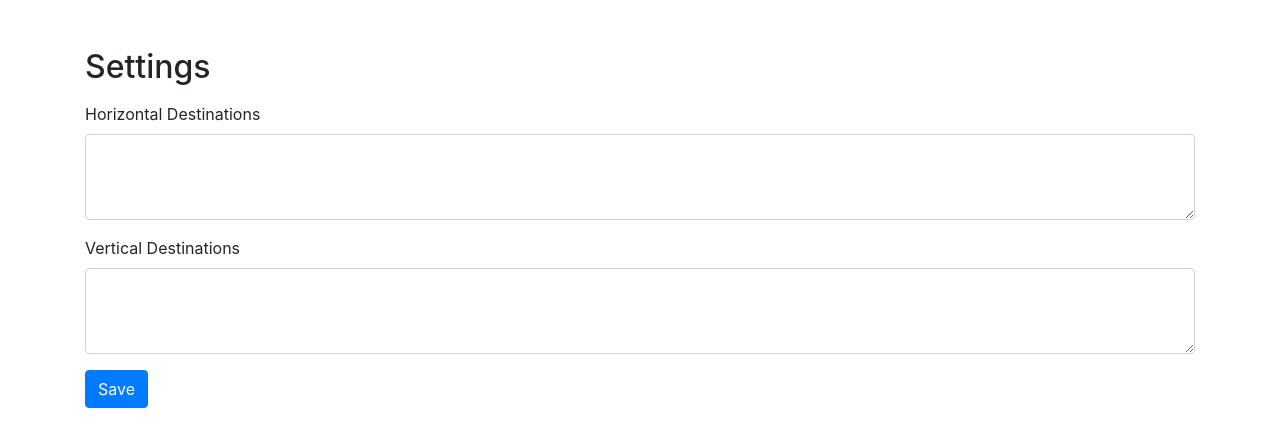
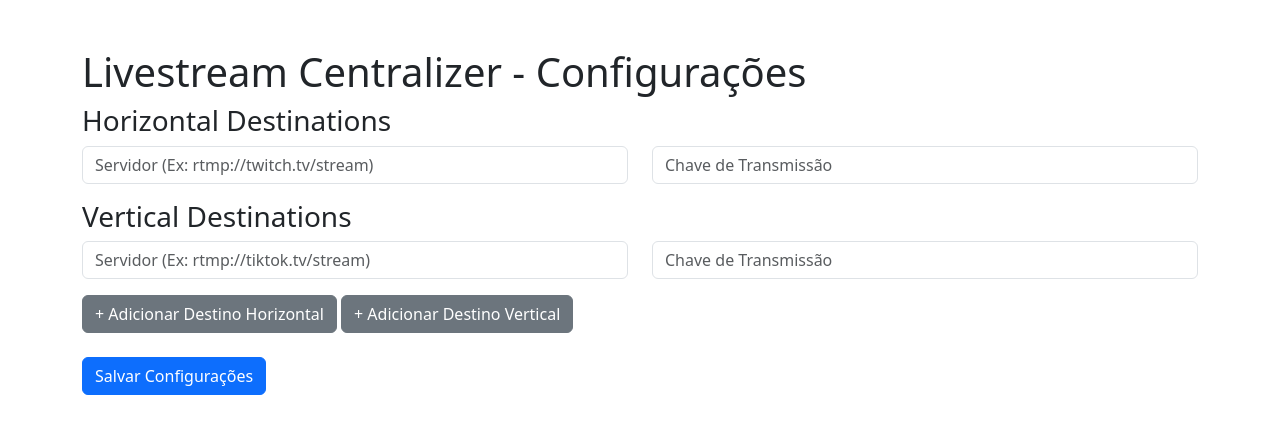
Before and after one commit to vandersoncurty/livestream-centralizer, a Flask app: page /settings in a window 1280 px wide. Shown: the top 447 px of the page. Run offline with Flask 3, Linux system fonts and the light colour scheme; the visitor is signed in with stand-in values (Sample User, id 1); some libraries are stand-ins or nearby versions.

Commit message:
refactor: enhance settings page for horizontal and vertical destinations

```diff
--- a/backend/app.py
+++ b/backend/app.py
@@ -1,5 +1,5 @@
 import os
-from flask import Flask, render_template, request, redirect, url_for, session, jsonify
+from flask import Flask, render_template, request, redirect, url_for, session
 from flask_sqlalchemy import SQLAlchemy
 
 app = Flask(__name__)
@@ -50,21 +50,39 @@ def settings():
         return redirect(url_for('login'))
 
     if request.method == 'POST':
-        horizontal_destinations = request.form['horizontal_destinations']
-        vertical_destinations = request.form['vertical_destinations']
+        # Processa os destinos horizontais
+        horizontal_servers = request.form.getlist('horizontal_server[]')
+        horizontal_keys = request.form.getlist('horizontal_key[]')
 
+        horizontal_destinations = []
+        for server, key in zip(horizontal_servers, horizontal_keys):
+            horizontal_destinations.append(f"{server} - {key}")
+
+        horizontal_destinations_str = "\n".join(horizontal_destinations)
+
+        # Processa os destinos verticais
+        vertical_servers = request.form.getlist('vertical_server[]')
+        vertical_keys = request.form.getlist('vertical_key[]')
+
+        vertical_destinations = []
+        for server, key in zip(vertical_servers, vertical_keys):
+            vertical_destinations.append(f"{server} - {key}")
+
+        vertical_destinations_str = "\n".join(vertical_destinations)
+
+        # Atualiza ou cria os registros de destinos no banco de dados
         horizontal_config = Config.query.filter_by(stream_type='horizontal').first()
         if horizontal_config:
-            horizontal_config.destinations = horizontal_destinations
+            horizontal_config.destinations = horizontal_destinations_str
         else:
-            new_config = Config(stream_type='horizontal', destinations=horizontal_destinations)
+            new_config = Config(stream_type='horizontal', destinations=horizontal_destinations_str)
             db.session.add(new_config)
 
         vertical_config = Config.query.filter_by(stream_type='vertical').first()
         if vertical_config:
-            vertical_config.destinations = vertical_destinations
+            vertical_config.destinations = vertical_destinations_str
         else:
-            new_config = Config(stream_type='vertical', destinations=vertical_destinations)
+            new_config = Config(stream_type='vertical', destinations=vertical_destinations_str)
             db.session.add(new_config)
 
         db.session.commit()
@@ -75,6 +93,9 @@ def settings():
 
     return render_template('settings.html', horizontal=horizontal_config, vertical=vertical_config)
 
+
+# Iniciar o contexto da aplicação para a criação do banco de dados
 if __name__ == "__main__":
-    db.create_all()  # Cria as tabelas se ainda não existirem
+    with app.app_context():
+        db.create_all()  # Cria as tabelas se ainda não existirem
     app.run(host='0.0.0.0', port=5000)
--- a/backend/templates/settings.html
+++ b/backend/templates/settings.html
@@ -1,16 +1,63 @@
-{% extends 'layout.html' %}
+<!DOCTYPE html>
+<html lang="en">
+<head>
+    <meta charset="UTF-8">
+    <meta name="viewport" content="width=device-width, initial-scale=1.0">
+    <title>Livestream Centralizer - Settings</title>
+    <link href="https://cdn.jsdelivr.net/npm/bootstrap@5.3.0-alpha1/dist/css/bootstrap.min.css" rel="stylesheet">
+    <script src="https://code.jquery.com/jquery-3.6.0.min.js"></script>
+</head>
+<body>
+    <div class="container mt-5">
+        <h1>Livestream Centralizer - Configurações</h1>
+        <form method="POST">
+            <div id="horizontalDestinations">
+                <h3>Horizontal Destinations</h3>
+                <div class="destination-entry">
+                    <div class="row mb-3">
+                        <div class="col">
+                            <input type="text" name="horizontal_server[]" class="form-control" placeholder="Servidor (Ex: rtmp://twitch.tv/stream)" required>
+                        </div>
+                        <div class="col">
+                            <input type="text" name="horizontal_key[]" class="form-control" placeholder="Chave de Transmissão" required>
+                        </div>
+                    </div>
+                </div>
+            </div>
 
-{% block content %}
-    <h2 class="mt-5">Settings</h2>
-    <form method="POST" class="mt-3">
-        <div class="form-group">
-            <label for="horizontal_destinations">Horizontal Destinations</label>
-            <textarea class="form-control" name="horizontal_destinations" rows="3">{{ horizontal.destinations if horizontal else '' }}</textarea>
-        </div>
-        <div class="form-group">
-            <label for="vertical_destinations">Vertical Destinations</label>
-            <textarea class="form-control" name="vertical_destinations" rows="3">{{ vertical.destinations if vertical else '' }}</textarea>
-        </div>
-        <button type="submit" class="btn btn-primary">Save</button>
-    </form>
-{% endblock %}
+            <div id="verticalDestinations">
+                <h3>Vertical Destinations</h3>
+                <div class="destination-entry">
+                    <div class="row mb-3">
+                        <div class="col">
+                            <input type="text" name="vertical_server[]" class="form-control" placeholder="Servidor (Ex: rtmp://tiktok.tv/stream)" required>
+                        </div>
+                        <div class="col">
+                            <input type="text" name="vertical_key[]" class="form-control" placeholder="Chave de Transmissão" required>
+                        </div>
+                    </div>
+                </div>
+            </div>
+
+            <button type="button" class="btn btn-secondary" id="addHorizontal">+ Adicionar Destino Horizontal</button>
+            <button type="button" class="btn btn-secondary" id="addVertical">+ Adicionar Destino Vertical</button>
+
+            <div class="mt-4">
+                <button type="submit" class="btn btn-primary">Salvar Configurações</button>
+            </div>
+        </form>
+    </div>
+
+    <script>
+        $(document).ready(function() {
+            $('#addHorizontal').click(function() {
+                $('#horizontalDestinations').append('<div class="row mb-3 destination-entry"><div class="col"><input type="text" name="horizontal_server[]" class="form-control" placeholder="Servidor (Ex: rtmp://twitch.tv/stream)" required></div><div class="col"><input type="text" name="horizontal_key[]" class="form-control" placeholder="Chave de Transmissão" required></div></div>');
+            });
+
+            $('#addVertical').click(function() {
+                $('#verticalDestinations').append('<div class="row mb-3 destination-entry"><div class="col"><input type="text" name="vertical_server[]" class="form-control" placeholder="Servidor (Ex: rtmp://tiktok.tv/stream)" required></div><div class="col"><input type="text" name="vertical_key[]" class="form-control" placeholder="Chave de Transmissão" required></div></div>');
+            });
+        });
+    </script>
+</body>
+</html>
```
